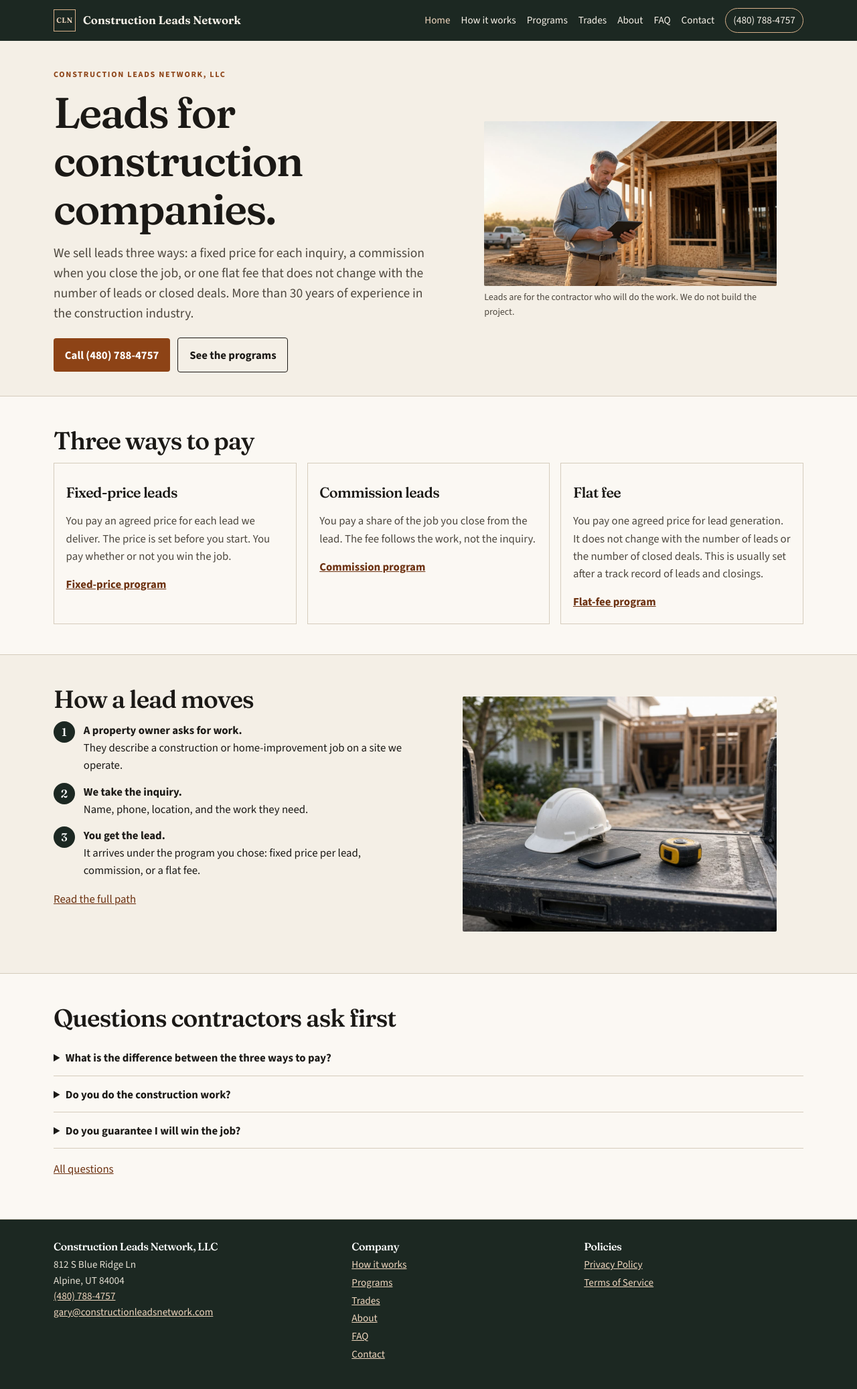
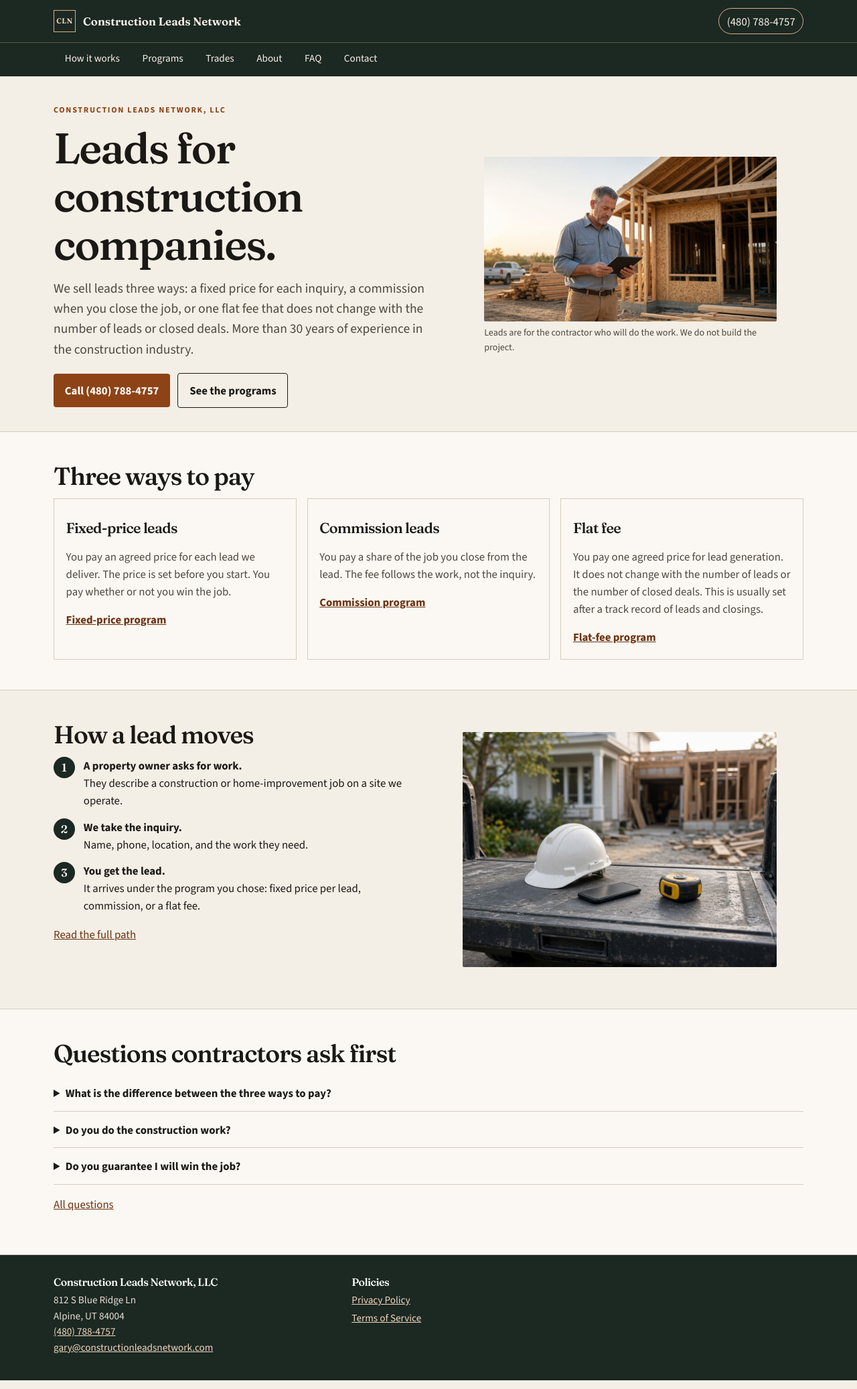
Before and after one commit to Gpete4444/construction-leads-network, a plain HTML site: page index.html in a window 1280 px wide. Shown: the whole page at 67% size. Drawn offline with nearby package versions, Linux system fonts and the light colour scheme.

Commit message:
Move the company links into a tab row on the landing page.
Co-authored-by: Cursor <cursoragent@cursor.com>

```diff
--- a/index.html
+++ b/index.html
@@ -14,17 +14,18 @@
   <header class="site">
     <div class="wrap bar">
       <a class="brand" href="index.html"><span class="mark">CLN</span> Construction Leads Network</a>
-      <nav>
-        <a href="index.html" aria-current="page">Home</a>
+      <a class="phone-link" href="tel:+14807884757">(480) 788-4757</a>
+    </div>
+    <nav class="company-tabs" aria-label="Company">
+      <div class="wrap">
         <a href="how-it-works.html">How it works</a>
         <a href="programs.html">Programs</a>
         <a href="trades.html">Trades</a>
         <a href="about.html">About</a>
         <a href="faq.html">FAQ</a>
         <a href="contact.html">Contact</a>
-        <a class="phone-link" href="tel:+14807884757">(480) 788-4757</a>
-      </nav>
-    </div>
+      </div>
+    </nav>
   </header>
 
   <main>
@@ -115,17 +116,6 @@
         <a href="mailto:gary@constructionleadsnetwork.com">gary@constructionleadsnetwork.com</a>
       </div>
       <div>
-        <h2>Company</h2>
-        <ul>
-          <li><a href="how-it-works.html">How it works</a></li>
-          <li><a href="programs.html">Programs</a></li>
-          <li><a href="trades.html">Trades</a></li>
-          <li><a href="about.html">About</a></li>
-          <li><a href="faq.html">FAQ</a></li>
-          <li><a href="contact.html">Contact</a></li>
-        </ul>
-      </div>
-      <div>
         <h2>Policies</h2>
         <ul>
           <li><a href="privacy.html">Privacy Policy</a></li>
--- a/styles.css
+++ b/styles.css
@@ -33,6 +33,10 @@ header.site a { color: inherit; text-decoration: none; }
 .mark { width: 2.05rem; height: 2.05rem; border: 1.5px solid #d7b08a; display: grid; place-items: center; font-size: 0.68rem; letter-spacing: 0.04em; color: #f0d7bf; flex: none; }
 nav { display: flex; flex-wrap: wrap; gap: 0.75rem 1rem; align-items: center; font-size: 0.95rem; }
 nav a[aria-current="page"] { color: #f0d7bf; }
+.company-tabs { display: block; border-top: 1px solid rgba(215, 176, 138, 0.35); padding: 0; }
+.company-tabs .wrap { display: flex; flex-wrap: wrap; gap: 0; }
+.company-tabs a { padding: 0.75rem 1.05rem; border-bottom: 2px solid transparent; }
+.company-tabs a:hover { color: #f0d7bf; border-bottom-color: #d7b08a; }
 .phone-link { border: 1px solid #d7b08a; padding: 0.35rem 0.7rem; border-radius: 999px; }
 
 .kicker { text-transform: uppercase; letter-spacing: 0.14em; font-size: 0.76rem; color: var(--copper); font-weight: 700; margin: 0 0 0.7rem; }
@@ -95,5 +99,5 @@ footer.site a { color: #f0d7bf; }
 
 @media (max-width: 860px) {
   .hero-grid, .grid-3, .grid-2, .trades, .foot { grid-template-columns: 1fr; }
-  .bar { align-items: flex-start; flex-direction: column; }
+  .bar { align-items: center; }
 }
```
